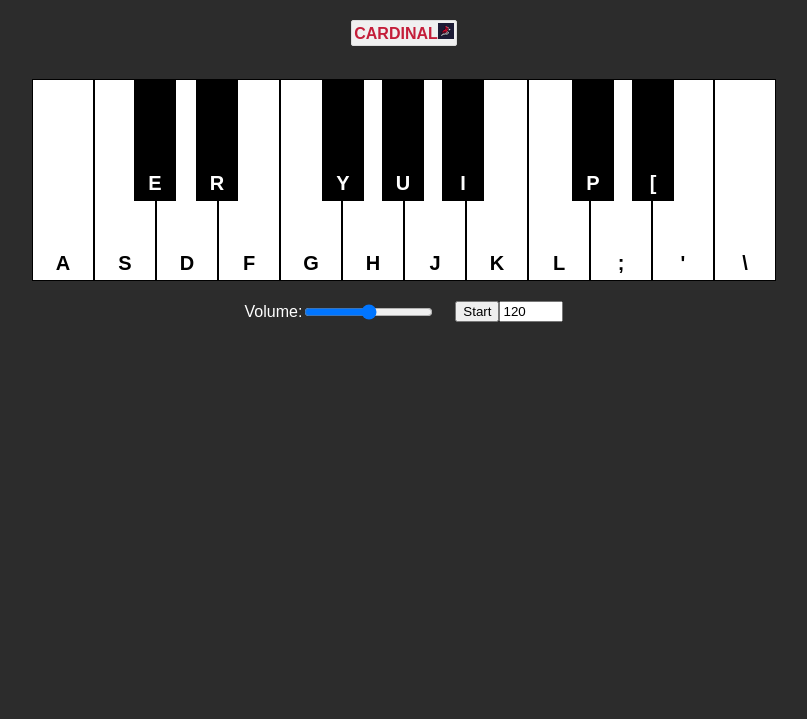
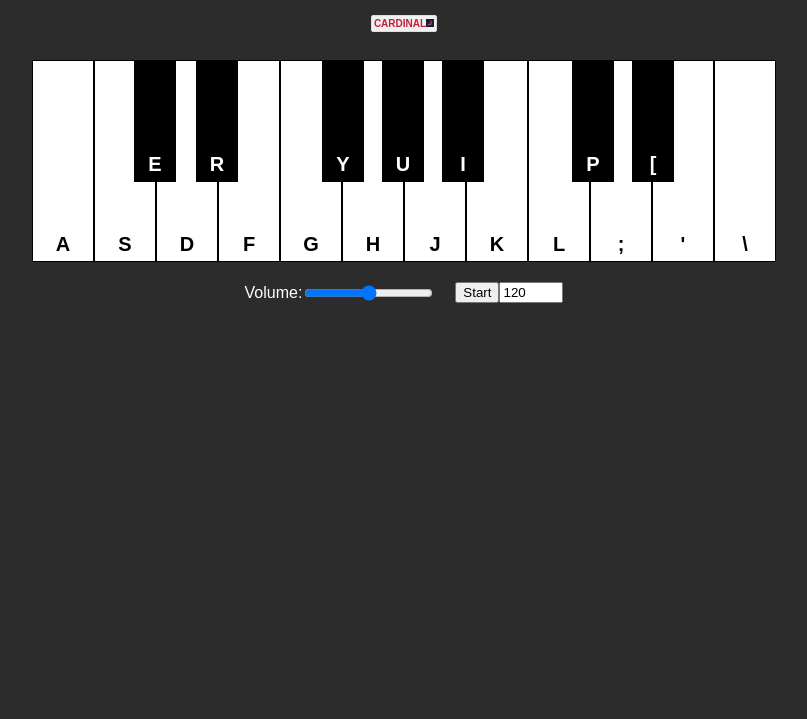
Before and after one commit to cardinal-archive/vKeyboard, a plain HTML site: page index.html in a window 1280 px wide. Shown: the part 81-800 px from the top of the page, without its empty margins (236-1043 px from the left). Drawn offline with Linux system fonts and the light colour scheme; no server answers.

Commit message:
Update styles.css

```diff
--- a/styles.css
+++ b/styles.css
@@ -9,7 +9,7 @@ body {
 
 /* CSS to customize <h2> */
 h2 {
-    font-size: 16px; /* Font size */
+    font-size: 10px; /* Font size */
     font-weight: bold; /* Font weight */
     color: #C41E3A; /* Text color */
     margin-top: 2px 0; /* Margin around the heading */
@@ -23,8 +23,8 @@ h2 {
 }
 
 .heading-icon {
-    width: 16px;
-    height: 16px;
+    width: 8px;
+    height: 8px;
 }
 
 .piano {
```
